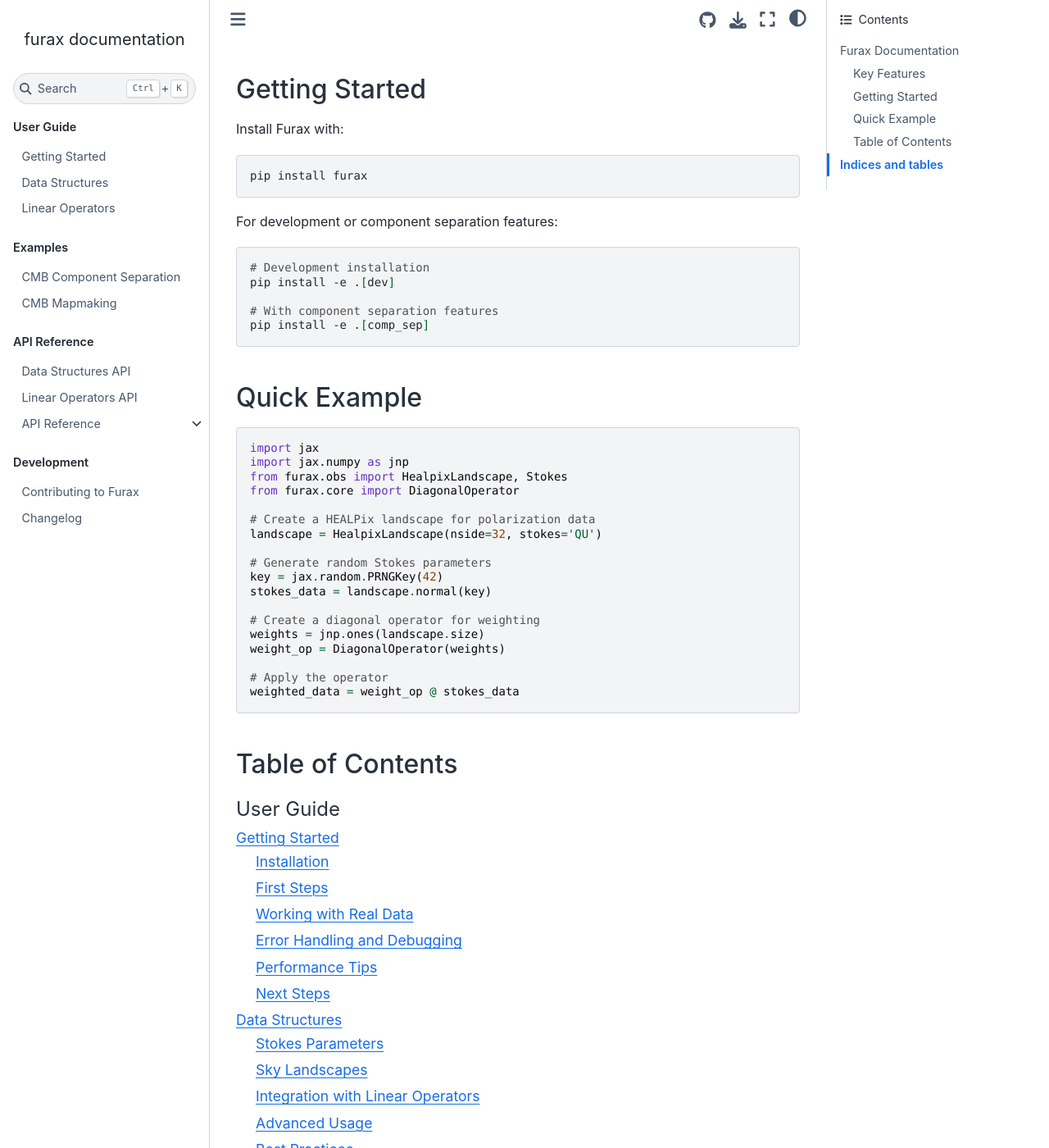
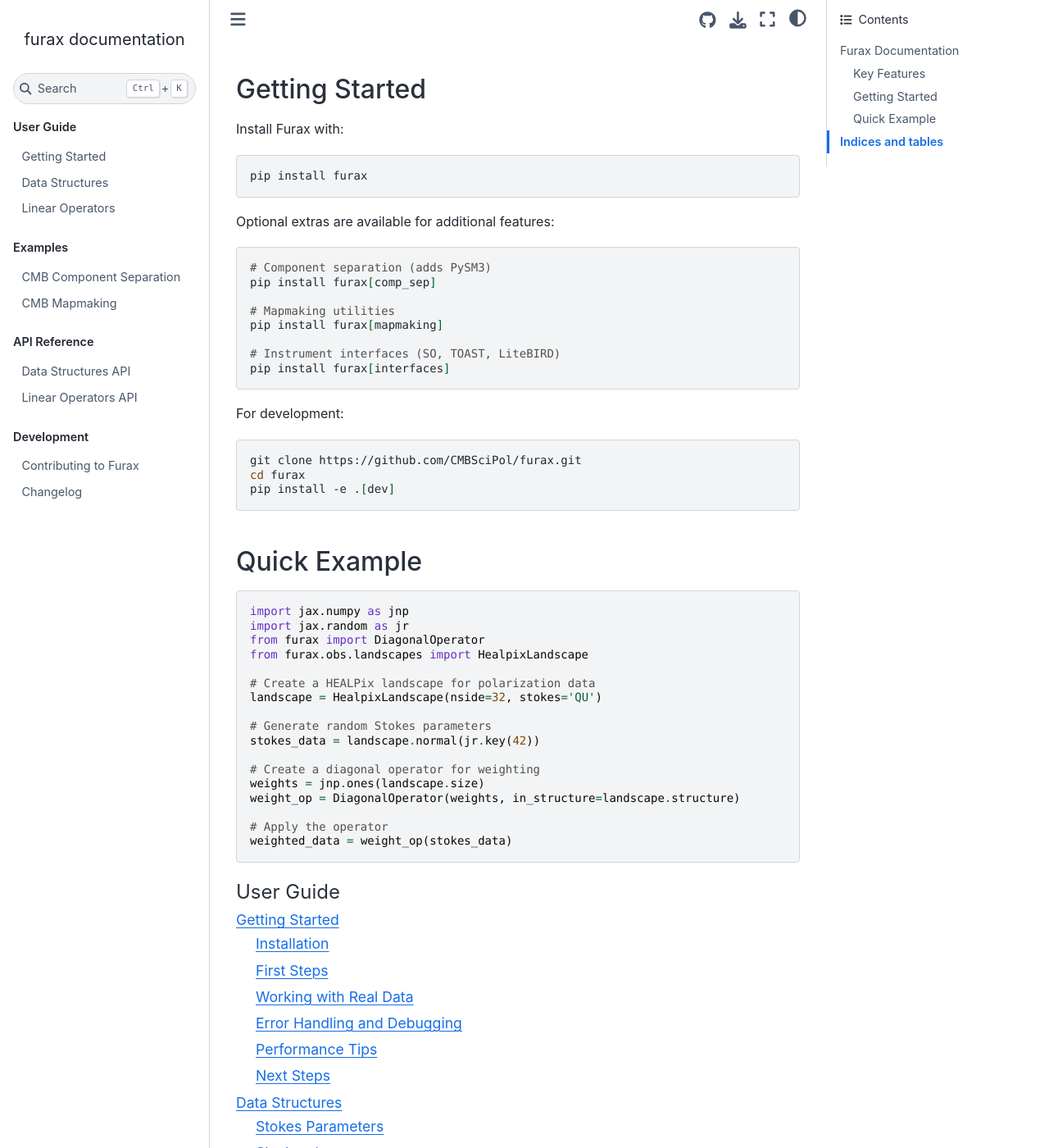
Before and after one commit to CMBSciPol/furax, a Sphinx documentation site: the page built from docs/source/index.rst, in a window 1280 px wide and 1400 px high, scrolled down 651 px. Shown: the whole window at 82% size. Built offline with Sphinx 7.4.7 and the Sphinx Book theme 1.1.4, drawn with Linux system fonts in a browser that asks for light colours; the version number could not be read and is left out; some of the changed text lies outside the part shown.

Commit message:
rework top-level index and remove unused subdirectory index

```diff
--- a/docs/source/index.rst
+++ b/docs/source/index.rst
@@ -1,7 +1,8 @@
 Furax Documentation
 ====================
 
-**Furax** is a Framework for Unified and Robust data Analysis with JAX, providing building blocks for solving inverse problems in astrophysical and cosmological domains. It focuses on Cosmic Microwave Background (CMB) analysis with two main components:
+**Furax** is a Framework for Unified and Robust data Analysis with JAX, providing building blocks for solving inverse problems in astrophysical and cosmological domains.
+It focuses on Cosmic Microwave Background (CMB) analysis with two main components:
 
 1. **Linear Operators** (``furax.core``): Composable linear algebra operators built on top of JAX and Lineax
 2. **Stokes Parameters & Landscapes** (``furax.obs``): Data structures for CMB polarization analysis
@@ -28,42 +29,49 @@ Install Furax with:
 
    pip install furax
 
-For development or component separation features:
+Optional extras are available for additional features:
 
 .. code-block:: bash
 
-   # Development installation
+   # Component separation (adds PySM3)
+   pip install furax[comp_sep]
+
+   # Mapmaking utilities
+   pip install furax[mapmaking]
+
+   # Instrument interfaces (SO, TOAST, LiteBIRD)
+   pip install furax[interfaces]
+
+For development:
+
+.. code-block:: bash
+
+   git clone https://github.com/CMBSciPol/furax.git
+   cd furax
    pip install -e .[dev]
-
-   # With component separation features
-   pip install -e .[comp_sep]
 
 Quick Example
 -------------
 
 .. code-block:: python
 
-   import jax
    import jax.numpy as jnp
-   from furax.obs import HealpixLandscape, Stokes
-   from furax.core import DiagonalOperator
+   import jax.random as jr
+   from furax import DiagonalOperator
+   from furax.obs.landscapes import HealpixLandscape
 
    # Create a HEALPix landscape for polarization data
    landscape = HealpixLandscape(nside=32, stokes='QU')
 
    # Generate random Stokes parameters
-   key = jax.random.PRNGKey(42)
-   stokes_data = landscape.normal(key)
+   stokes_data = landscape.normal(jr.key(42))
 
    # Create a diagonal operator for weighting
    weights = jnp.ones(landscape.size)
-   weight_op = DiagonalOperator(weights)
+   weight_op = DiagonalOperator(weights, in_structure=landscape.structure)
 
    # Apply the operator
-   weighted_data = weight_op @ stokes_data
-
-Table of Contents
------------------
+   weighted_data = weight_op(stokes_data)
 
 .. toctree::
    :maxdepth: 2
@@ -86,7 +94,6 @@ Table of Contents
 
    api/data_structures
    api/operators
-   api/index
 
 .. toctree::
    :maxdepth: 1
```
Also changed, not shown: docs/source/api/index.rst (deleted, +0 -10 lines), docs/source/development/index.rst (deleted, +0 -10 lines), docs/source/examples/index.rst (deleted, +0 -10 lines), docs/source/user_guide/index.rst (deleted, +0 -11 lines).
